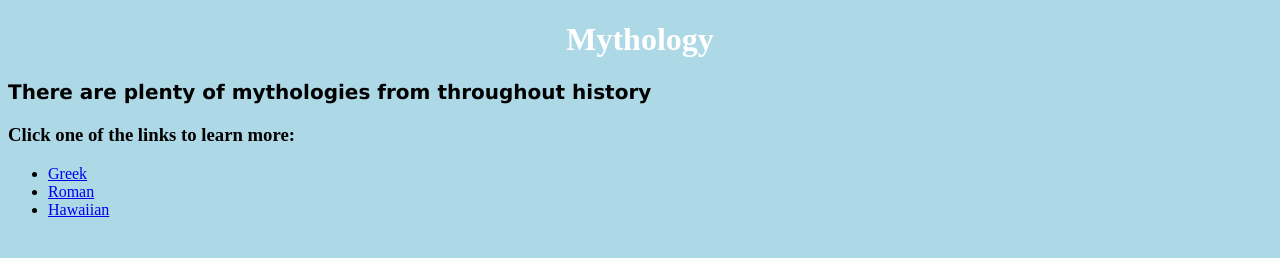
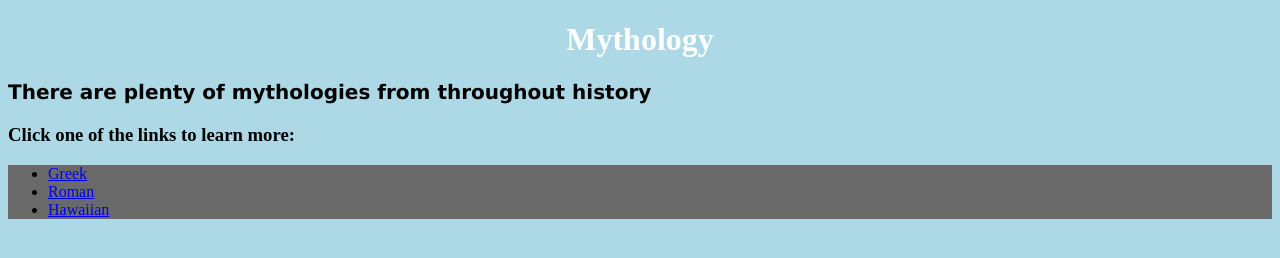
Before and after one commit to jdmar3-comp426/a01-aasmanj, a website: page index.html in a window 1280 px wide. Drawn offline with Linux system fonts and the light colour scheme.

Commit message:
attempted to make the hierarchy css pass

```diff
--- a/styles.css
+++ b/styles.css
@@ -50,3 +50,7 @@ body {
   a.mythlist:hover {
     color: darkmagenta;
   }
+
+  ul {
+    background-color: dimgray;
+  }
```
